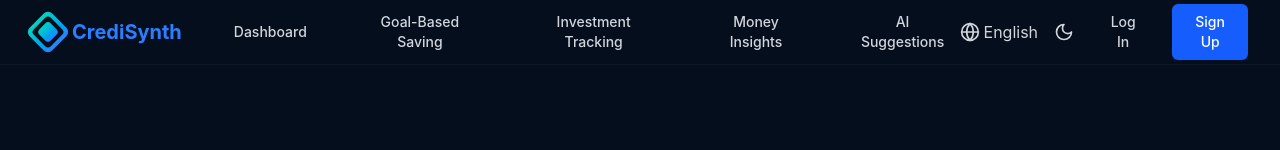
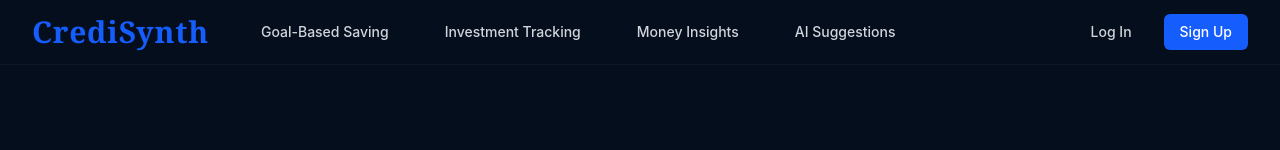
Before and after one commit to yasheshpatel4/CrediSynth, a React (Vite) app in the folder Frontend/: page / in a window 1280 px wide. Shown: the top 150 px of the page. Built offline with nearby package versions, Linux system fonts and the light colour scheme.

Commit message:
handling logout and login

```diff
--- a/Frontend/src/App.jsx
+++ b/Frontend/src/App.jsx
@@ -1,6 +1,6 @@
 "use client"
 
-import { useState } from "react"
+import { useState, useEffect } from "react"
 import Navbar from "./components/Navbar"
 import Hero from "./components/Hero"
 import Stats from "./components/Stats"
@@ -18,6 +18,14 @@ function App() {
   const [showLoginModal, setShowLoginModal] = useState(false)
   const [showSignupModal, setShowSignupModal] = useState(false)
   const [isLoggedIn, setIsLoggedIn] = useState(false)
+
+  useEffect(() => {
+    // Check localStorage for token on mount
+    const token = localStorage.getItem("token")
+    if (token) {
+      setIsLoggedIn(true)
+    }
+  }, [])
 
   const openLoginModal = () => {
     setShowSignupModal(false)
@@ -39,9 +47,20 @@ function App() {
     closeModals()
   }
 
+  const handleLogout = () => {
+    localStorage.removeItem("token")
+    localStorage.removeItem("user")
+    setIsLoggedIn(false)
+  }
+
   return (
     <div className="min-h-screen bg-[#050e1d] text-gray-100">
-      <Navbar isLoggedIn={isLoggedIn} openLoginModal={openLoginModal} openSignupModal={openSignupModal} />
+      <Navbar
+        isLoggedIn={isLoggedIn}
+        openLoginModal={openLoginModal}
+        openSignupModal={openSignupModal}
+        onLogout={handleLogout}
+      />
       <Hero openSignupModal={openSignupModal} />
       <Stats />
       <RoleSelector />
--- a/Frontend/src/components/LoginModal.jsx
+++ b/Frontend/src/components/LoginModal.jsx
@@ -3,9 +3,9 @@
 import { useState } from "react"
 import { X } from "lucide-react"
 
-const LoginModal = ({ onClose, switchToSignup }) => {
+const LoginModal = ({ onClose, switchToSignup, onLogin }) => {
   const [formData, setFormData] = useState({
-    email: "",
+    username: "",
     password: "",
   })
   const [loading, setLoading] = useState(false)
@@ -43,6 +43,11 @@ const LoginModal = ({ onClose, switchToSignup }) => {
       localStorage.setItem("token", data.token)
       localStorage.setItem("user", JSON.stringify(data.user))
 
+      // Call onLogin to update login state in parent
+      if (onLogin) {
+        onLogin()
+      }
+
       // Close the modal and redirect or update UI
       onClose()
       window.location.href = "/dashboard" // Redirect to dashboard
@@ -66,14 +71,14 @@ const LoginModal = ({ onClose, switchToSignup }) => {
 
           <form onSubmit={handleSubmit}>
             <div className="mb-4">
-              <label htmlFor="email" className="block text-gray-300 mb-2">
-                Email
+              <label htmlFor="username" className="block text-gray-300 mb-2">
+                Username
               </label>
               <input
-                type="email"
-                id="email"
-                name="email"
-                value={formData.email}
+                type="text"
+                id="username"
+                name="username"
+                value={formData.username}
                 onChange={handleChange}
                 className="w-full px-4 py-2 rounded-md bg-[#0f1f35] border border-gray-700 text-white focus:outline-none focus:ring-2 focus:ring-blue-500"
                 required
--- a/Frontend/src/components/Navbar.jsx
+++ b/Frontend/src/components/Navbar.jsx
@@ -1,10 +1,10 @@
 "use client"
 
 import { useState, useEffect } from "react"
-import { Menu, X, Globe, Moon } from "lucide-react"
+import { Menu, X } from "lucide-react"
 import Logo from "./Logo"
 
-const Navbar = ({ isLoggedIn, openLoginModal, openSignupModal }) => {
+const Navbar = ({ isLoggedIn, openLoginModal, openSignupModal, onLogout }) => {
   const [isMenuOpen, setIsMenuOpen] = useState(false)
   const [scrolled, setScrolled] = useState(false)
 
@@ -31,7 +31,12 @@ const Navbar = ({ isLoggedIn, openLoginModal, openSignupModal }) => {
 
   const handleSectionClick = (sectionId) => {
     if (isLoggedIn) {
+      if (sectionId === "goal-based-saving") {
+        // Navigate to goal-based-saving page
+        window.location.href = "/goal-based-saving"
+      } else {
         scrollToSection(sectionId)
+      }
     } else {
       openLoginModal()
     }
@@ -47,15 +52,11 @@ const Navbar = ({ isLoggedIn, openLoginModal, openSignupModal }) => {
         <div className="flex justify-between h-16">
           <div className="flex items-center">
             <div className="flex-shrink-0 flex items-center">
-              <Logo />
+              <span className="text-blue-600 text-3xl font-serif font-semibold tracking-wide select-none cursor-default">
+                CrediSynth
+              </span>
             </div>
-            <div className="hidden md:ml-10 md:flex md:space-x-8">
-              <button
-                onClick={() => scrollToSection("hero")}
-                className="text-gray-300 hover:text-blue-500 px-3 py-2 text-sm font-medium"
-              >
-                Dashboard
-              </button>
+            <div className="hidden md:ml-10 md:flex md:space-x-8 whitespace-nowrap">
               <button
                 onClick={() => handleSectionClick("goal-based-saving")}
                 className="text-gray-300 hover:text-blue-500 px-3 py-2 text-sm font-medium"
@@ -83,13 +84,19 @@ const Navbar = ({ isLoggedIn, openLoginModal, openSignupModal }) => {
             </div>
           </div>
           <div className="hidden md:flex items-center space-x-4">
-            <button className="flex items-center text-gray-300 hover:text-blue-500">
-              <Globe className="h-5 w-5 mr-1" />
-              <span>English</span>
+            {isLoggedIn ? (
+              <button
+                onClick={() => {
+                  if (onLogout) {
+                    onLogout()
+                  }
+                }}
+                className="text-gray-300 hover:text-red-500 px-4 py-2 text-sm font-medium"
+              >
+                Logout
               </button>
-            <button className="text-gray-300 hover:text-blue-500">
-              <Moon className="h-5 w-5" />
-            </button>
+            ) : (
+              <>
                 <button
                   onClick={openLoginModal}
                   className="text-gray-300 hover:text-blue-500 px-4 py-2 text-sm font-medium"
@@ -102,6 +109,8 @@ const Navbar = ({ isLoggedIn, openLoginModal, openSignupModal }) => {
                 >
                   Sign Up
                 </button>
+              </>
+            )}
           </div>
           <div className="flex items-center md:hidden">
             <button
@@ -117,13 +126,7 @@ const Navbar = ({ isLoggedIn, openLoginModal, openSignupModal }) => {
       {/* Mobile menu */}
       {isMenuOpen && (
         <div className="md:hidden bg-[#0a1628]">
-          <div className="px-2 pt-2 pb-3 space-y-1 sm:px-3">
-            <button
-              onClick={() => scrollToSection("hero")}
-              className="text-gray-300 hover:text-blue-500 block px-3 py-2 text-base font-medium w-full text-left"
-            >
-              Dashboard
-            </button>
+          <div className="px-2 pt-2 pb-3 space-y-1 sm:px-3 whitespace-nowrap">
             <button
               onClick={() => handleSectionClick("goal-based-saving")}
               className="text-gray-300 hover:text-blue-500 block px-3 py-2 text-base font-medium w-full text-left"
@@ -150,16 +153,21 @@ const Navbar = ({ isLoggedIn, openLoginModal, openSignupModal }) => {
             </button>
           </div>
           <div className="pt-4 pb-3 border-t border-gray-700">
-            <div className="flex items-center px-5 space-x-3">
-              <button className="flex items-center text-gray-300 hover:text-blue-500">
-                <Globe className="h-5 w-5 mr-1" />
-                <span>English</span>
+            <div className="mt-3 px-2 space-y-1">
+              {isLoggedIn ? (
+                <button
+                  onClick={() => {
+                    if (onLogout) {
+                      onLogout()
+                    }
+                    setIsMenuOpen(false)
+                  }}
+                  className="block px-3 py-2 text-base font-medium text-gray-300 hover:text-red-500 w-full text-left"
+                >
+                  Logout
                 </button>
-              <button className="text-gray-300 hover:text-blue-500">
-                <Moon className="h-5 w-5" />
-              </button>
-            </div>
-            <div className="mt-3 px-2 space-y-1">
+              ) : (
+                <>
                   <button
                     onClick={() => {
                       openLoginModal()
@@ -178,6 +186,8 @@ const Navbar = ({ isLoggedIn, openLoginModal, openSignupModal }) => {
                   >
                     Sign Up
                   </button>
+                </>
+              )}
             </div>
           </div>
         </div>
--- a/Frontend/src/components/SignupModal.jsx
+++ b/Frontend/src/components/SignupModal.jsx
@@ -3,7 +3,7 @@
 import { useState } from "react"
 import { X } from "lucide-react"
 
-const SignupModal = ({ onClose, switchToLogin }) => {
+const SignupModal = ({ onClose, switchToLogin, onLogin }) => {
   const [formData, setFormData] = useState({
     username: "",
     email: "",
@@ -52,8 +52,13 @@ const SignupModal = ({ onClose, switchToLogin }) => {
         throw new Error(data.message || "Registration failed")
       }
 
-      // Registration successful, switch to login
-      switchToLogin()
+      // Registration successful, call onLogin to update login state
+      if (onLogin) {
+        onLogin()
+      }
+
+      // Close the modal
+      onClose()
     } catch (err) {
       setError(err.message || "An error occurred during registration")
     } finally {
```
Lines whose indentation alone changed are shown as unchanged.
